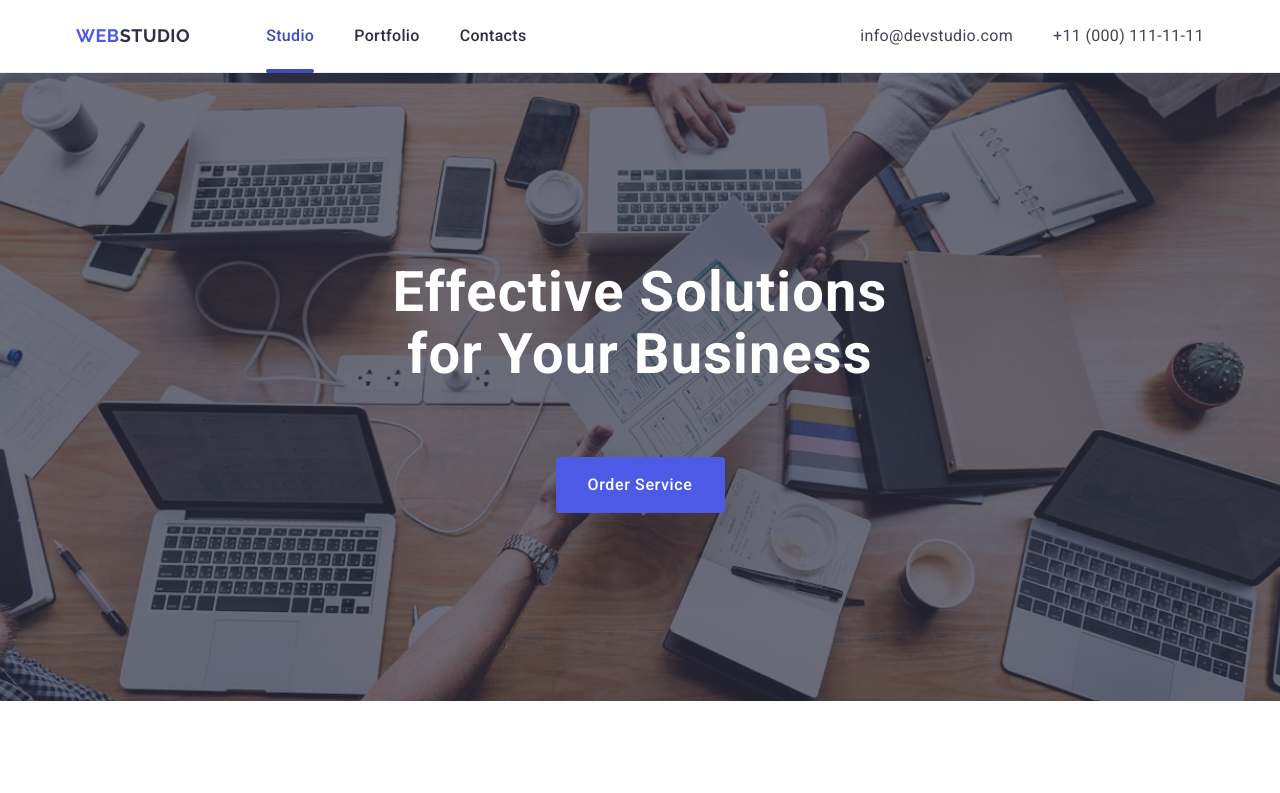
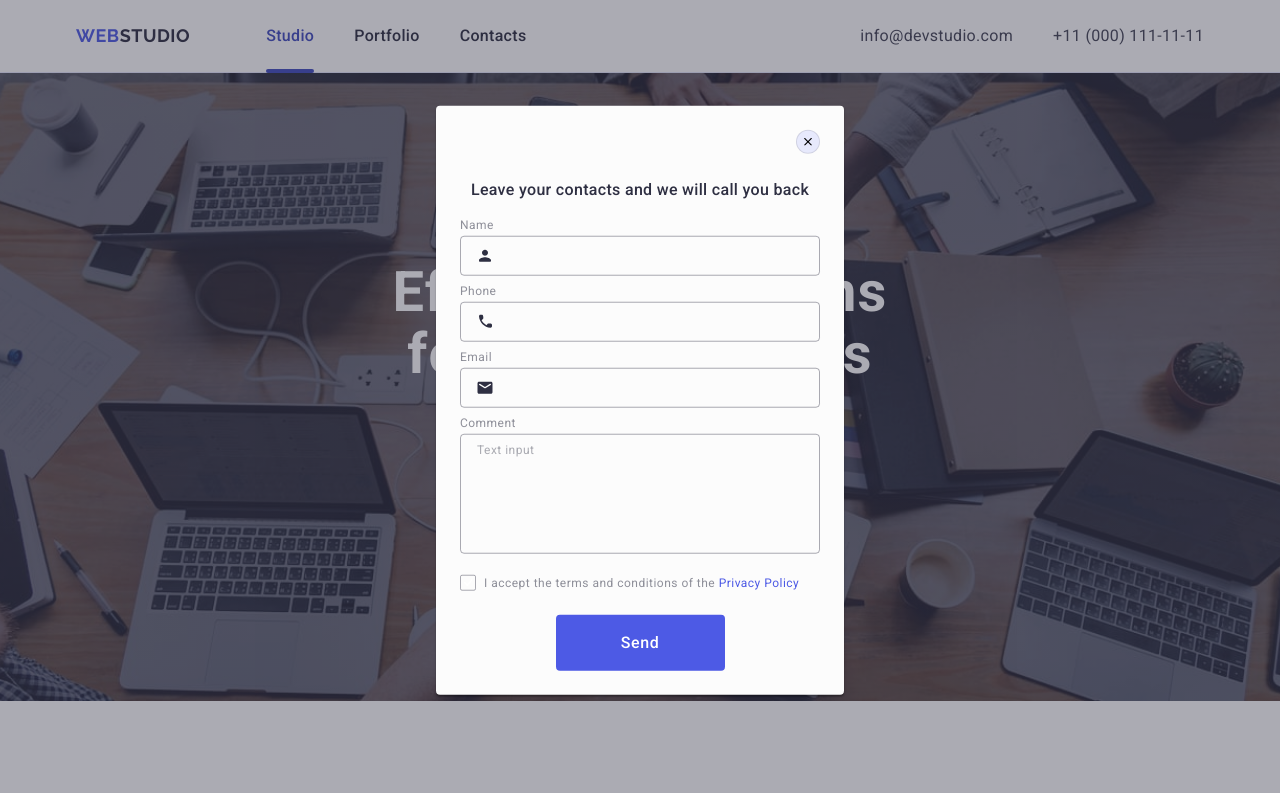
Before and after one commit to Slava-S943/goit-markup-hw-06, a plain HTML site: page index.html in a window 1280 px wide. Both pictures are taken after a click on the button "Order Service". Shown: the top 793 px of the page. Drawn offline with nearby package versions, Linux system fonts and the light colour scheme.

```diff
--- a/css/styles-old.css
+++ b/css/styles-old.css
@@ -612,11 +612,11 @@
 }
 
 .modal-input {
-  width: 100%;
-  height: 40px;
-  border: 1px solid rgba(46, 47, 66, 0.4);
+  /* width: 100%;
+  height: 40px; */
+  /* border: 1px solid rgba(46, 47, 66, 0.4);
   border-radius: 4px;
-  padding-left: 38px;
+  padding-left: 38px; */
   background-color: transparent;
   outline: transparent;
   transition: border-color 250ms cubic-bezier(0.4, 0, 0.2, 1);
@@ -640,20 +640,20 @@
 }
 
 .modal-textarea {
-  width: 100%;
-  border: 1px solid rgba(46, 47, 66, 0.4);
-  border-radius: 4px;
-  height: 120px;
-  font-weight: 400;
+  /* width: 100%; */
+  /* border: 1px solid rgba(46, 47, 66, 0.4); */
+  /* border-radius: 4px; */
+  /* height: 120px; */
+  /* font-weight: 400;
   font-size: 12px;
   line-height: 1.17;
   letter-spacing: 0.04em;
-  color: rgba(46, 47, 66, 0.4);
-  padding: 8px 16px;
-  background-color: transparent;
-  outline: transparent;
-  resize: none;
-  transition: border-color 250ms cubic-bezier(0.4, 0, 0.2, 1);
+  color: rgba(46, 47, 66, 0.4); */
+  /* padding: 8px 16px; */
+  /* background-color: transparent; */
+  /* outline: transparent; */
+  /* resize: none;
+  transition: border-color 250ms cubic-bezier(0.4, 0, 0.2, 1); */
 }
 
 .modal-textarea::placeholder {
--- a/css/styles.css
+++ b/css/styles.css
@@ -242,13 +242,14 @@
 
 .mobile-menu-container {
   position: relative;
+  display: flex;
+  flex-direction: column;
+  max-width: 320px;
+  padding: 0 16px;
+  margin: 0 auto;
+  height: 100%;
   padding-top: 72px;
   padding-bottom: 40px;
-  display: flex;
-  flex-direction: column;
-  height: 100%;
-  padding-left: 40px;
-  padding-right: 40px;
 }
 
 .mobile-menu-close {
@@ -301,11 +302,6 @@
 .mobile-menu-address ul li + li {
   margin-top: 24px;
 }
-.mobile-menu-phone {
-}
-
-.mobile-menu-email {
-}
 
 .mobile-menu-social {
   display: flex;
@@ -321,11 +317,13 @@
   align-items: center;
   justify-content: center;
   background-color: #4d5ae5;
-  fill: #f4f4fd;
   text-decoration: none;
 }
 
-.social-icon {
+.mobile-social-icon {
+  width: 40px;
+  height: 40px;
+  fill: #f4f4fd;
 }
 @media screen and (min-width: 768px) {
   .mobile-menu {
@@ -1047,4 +1045,257 @@
 /* #endregion Footer */
 
 /* #region Footer subscribe form */
+.backdrop {
+  position: fixed;
+  top: 0;
+  left: 0;
+  width: 100%;
+  height: 100%;
+  background-color: rgb(46, 47, 66, 0.4);
+
+  opacity: 0;
+  visibility: hidden;
+  pointer-events: none;
+  transition: opacity 250ms cubic-bezier(0.4, 0, 0.2, 1),
+    visibility 250ms cubic-bezier(0.4, 0, 0.2, 1);
+}
+
+.backdrop.is-open {
+  opacity: 1;
+  visibility: visible;
+  pointer-events: auto;
+}
+
+.modal {
+  position: absolute;
+  top: 50%;
+  left: 50%;
+  transform: translate(-50%, -50%);
+  width: calc(100% - 32px);
+  max-width: 288px;
+  padding: 72px 16px 24px 16px;
+  background-color: #fcfcfc;
+  border-radius: 4px;
+  transition: transform 250ms cubic-bezier(0.4, 0, 0.2, 1);
+  box-shadow: 0 1px 1px 0 rgba(0, 0, 0, 0.14), 0 1px 3px 0 rgba(0, 0, 0, 0.12),
+    0 2px 1px 0 rgba(0, 0, 0, 0.2);
+}
+
+.backdrop:not(.is-open) .modal {
+  transform: translate(-50%, -100%);
+}
+
+.modal-close-btn {
+  position: absolute;
+  right: 24px;
+  top: 24px;
+  width: 24px;
+  height: 24px;
+  display: flex;
+  align-items: center;
+  justify-content: center;
+  padding: 0;
+  border-radius: 50%;
+  border: 1px solid rgba(0, 0, 0, 0.1);
+  background-color: #e7e9fc;
+  cursor: pointer;
+  transition: background-color 250ms cubic-bezier(0.4, 0, 0.2, 1),
+    border 250ms cubic-bezier(0.4, 0, 0.2, 1);
+}
+
+.modal-title {
+  font-weight: 500;
+  font-size: 16px;
+  line-height: 1.5;
+  letter-spacing: 0.02em;
+  text-align: center;
+  color: #2e2f42;
+  margin-bottom: 16px;
+}
+
+.modal-field {
+  margin-bottom: 8px;
+}
+
+.modal-form .modal-field:nth-child(4) {
+  margin-bottom: 16px;
+}
+
+.modal-label {
+  display: block;
+  font-weight: 400;
+  font-size: 12px;
+  line-height: 1.17;
+  letter-spacing: 0.04em;
+  color: #8e8f99;
+  margin-bottom: 4px;
+}
+
+.modal-input-wrap {
+  position: relative;
+}
+
+.modal-input {
+  width: 100%;
+  height: 40px;
+  padding-left: 34px;
+  border: 1px solid rgba(46, 47, 66, 0.4);
+  border-radius: 4px;
+  background-color: transparent;
+  outline: transparent;
+  transition: border-color 250ms cubic-bezier(0.4, 0, 0.2, 1);
+}
+
+.modal-input:focus {
+  border-color: #4d5ae5;
+}
+
+.modal-input-icon {
+  position: absolute;
+  left: 16px;
+  top: 50%;
+  transform: translateY(-50%);
+  fill: #2e2f42;
+  transition: fill 250ms cubic-bezier(0.4, 0, 0.2, 1);
+}
+
+.modal-input:focus + .modal-input-icon {
+  fill: #4d5ae5;
+}
+
+.modal-textarea {
+  width: 100%;
+  height: 120px;
+  padding: 8px 16px;
+  border-radius: 4px;
+  border: 1px solid rgba(46, 47, 66, 0.4);
+  background-color: transparent;
+  font-weight: 400;
+  font-size: 12px;
+  line-height: 1.17;
+  letter-spacing: 0.04em;
+  color: #2e2f42;
+  resize: none;
+  outline: transparent;
+  transition: border-color 250ms cubic-bezier(0.4, 0, 0.2, 1);
+}
+
+.modal-textarea::placeholder {
+  color: rgba(46, 47, 66, 0.4);
+}
+
+.modal-textarea:focus {
+  border-color: #4d5ae5;
+}
+
+.modal-checkbox-wrapper {
+  margin-bottom: 24px;
+}
+
+.modal-checkbox-label {
+  display: flex;
+  align-items: center;
+  gap: 8px;
+  font-weight: 400;
+  font-size: 12px;
+  line-height: 1.17;
+  letter-spacing: 0.04em;
+  color: #8e8f99;
+  cursor: pointer;
+}
+
+.modal-checkbox-custom {
+  width: 16px;
+  height: 16px;
+  border-radius: 2px;
+  border: 1px solid rgba(46, 47, 66, 0.4);
+  transition: background-color 250ms cubic-bezier(0.4, 0, 0.2, 1),
+    border 250ms cubic-bezier(0.4, 0, 0.2, 1),
+    fill 250ms cubic-bezier(0.4, 0, 0.2, 1);
+  display: inline-flex;
+  align-items: center;
+  justify-content: center;
+  fill: transparent;
+  flex-shrink: 0;
+}
+
+.modal-checkbox-icon {
+  transition: fill 250ms cubic-bezier(0.4, 0, 0.2, 1);
+}
+
+.modal-checkbox:checked + .modal-checkbox-label .modal-checkbox-custom {
+  border: none;
+  background-color: #404bbf;
+  fill: var(--checkbox-icon-color);
+}
+
+.modal-checkbox:checked + .modal-checkbox-label .modal-checkbox-icon {
+  opacity: 1;
+  fill: var(--checkbox-icon-color);
+}
+
+.privacy-link {
+  color: #4d5ae5;
+}
+
+.modal-checkbox:checked + .modal-checkbox-label .checkbox-box {
+  background-color: #404bbf;
+  border-color: transparent;
+}
+
+.modal-checkbox-icon {
+  fill: #ffffff;
+}
+
+.modal-checkbox-text {
+  display: inline-block;
+}
+
+.modal-submit-btn {
+  display: block;
+  border-radius: 4px;
+  padding: 16px 32px;
+  margin: 0 auto;
+  min-width: 169px;
+  height: 56px;
+  font-family: "Roboto", sans-serif;
+  font-weight: 500;
+  font-size: 16px;
+  line-height: 1.5;
+  letter-spacing: 0.04em;
+  text-align: center;
+  color: #fff;
+  cursor: pointer;
+  background-color: #4d5ae5;
+  border: none;
+  transition: background-color 250ms cubic-bezier(0.4, 0, 0.2, 1);
+}
+
+@media screen and (min-width: 768px) {
+  .modal {
+    max-width: 408px;
+    padding: 72px 24px 24px 24px;
+  }
+
+  .modal-submit-btn:hover,
+  .modal-submit-btn:focus {
+    background-color: #404bbf;
+    border: none;
+  }
+
+  .modal-close-btn:hover,
+  .modal-close-btn:focus {
+    background-color: #404bbf;
+    border: none;
+  }
+
+  .modal-close-btn:hover .modal-close-icon,
+  .modal-close-btn:focus .modal-close-icon {
+    fill: #fff;
+  }
+
+  .modal-close-icon {
+    transition: fill 250ms cubic-bezier(0.4, 0, 0.2, 1);
+  }
+}
 /* #endregion Footer subscribe form */
--- a/index.html
+++ b/index.html
@@ -61,7 +61,7 @@
         </button>
       </div>
       <div class="mobile-menu" data-menu>
-        <div class="container mobile-menu-container">
+        <div class="mobile-menu-container">
           <button class="mobile-menu-close" type="button" data-menu-close>
             <svg class="modal-close-icon" width="8" height="8">
               <use href="./images/icons.svg#icon-close"></use>
@@ -94,28 +94,28 @@
           <ul class="mobile-menu-social">
             <li>
               <a class="social-link" href="#">
-                <svg class="social-icon" width="24" height="24">
+                <svg class="mobile-social-icon" width="24" height="24">
                   <use href="./images/icons.svg#icon-instagram"></use>
                 </svg>
               </a>
             </li>
             <li>
               <a class="social-link" href="#">
-                <svg class="social-icon" width="24" height="24">
+                <svg class="mobile-social-icon" width="24" height="24">
                   <use href="./images/icons.svg#icon-twitter"></use>
                 </svg>
               </a>
             </li>
             <li>
               <a class="social-link" href="#">
-                <svg class="social-icon" width="24" height="24">
+                <svg class="mobile-social-icon" width="24" height="24">
                   <use href="./images/icons.svg#icon-facebook"></use>
                 </svg>
               </a>
             </li>
             <li>
               <a class="social-link" href="#">
-                <svg class="social-icon" width="24" height="24">
+                <svg class="mobile-social-icon" width="24" height="24">
                   <use href="./images/icons.svg#icon-linkedin"></use>
                 </svg>
               </a>
@@ -789,8 +789,10 @@
                   <use href="./images/icons.svg#icon-check"></use>
                 </svg>
               </span>
-              I accept the terms and conditions of the
-              <a class="privacy-link" href="">Privacy Policy</a>
+              <span class="modal-checkbox-text">
+                I accept the terms and conditions of the
+                <a class="privacy-link" href="">Privacy Policy</a>
+              </span>
             </label>
           </div>
           <button class="modal-submit-btn" type="submit">Send</button>
```
